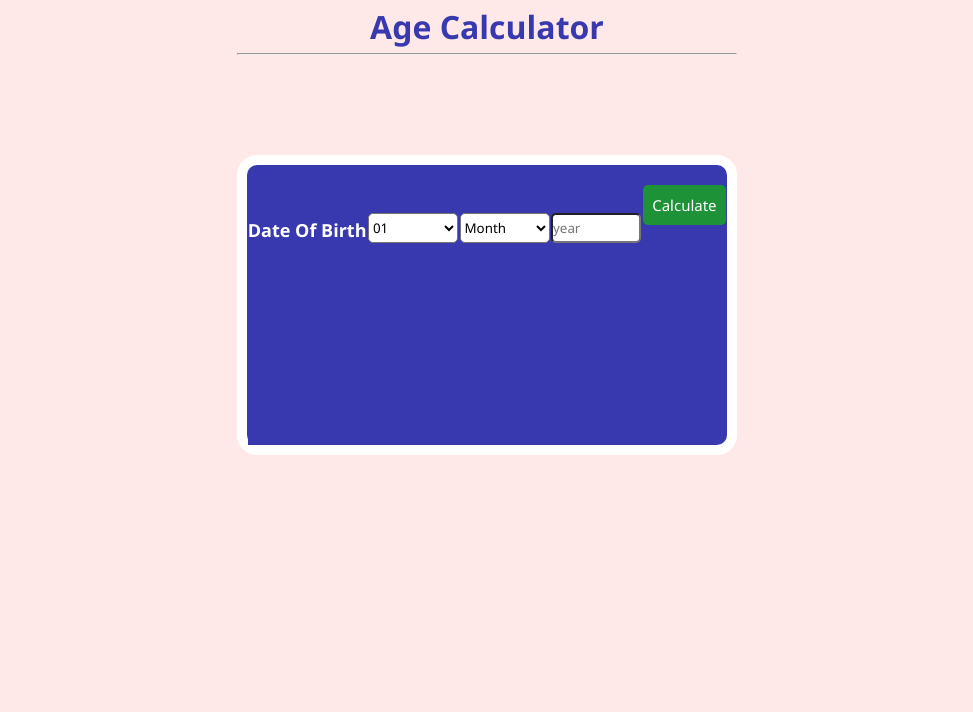
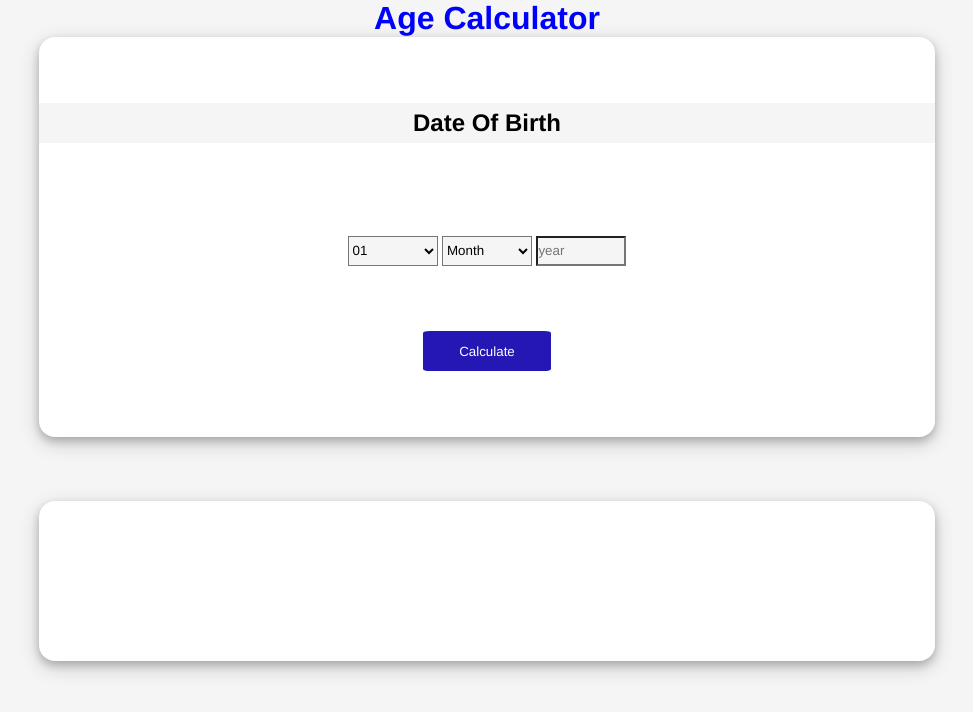
Before and after one commit to im-nikhilsharma/Age-calculator-, a plain HTML site: page index.html in a window 1280 px wide. Shown: the whole page, without its empty margins (153-1126 px from the left). Drawn offline with Linux system fonts and the light colour scheme; a script that the page names is missing.

Commit message:
Add files via upload

```diff
--- a/index.html
+++ b/index.html
@@ -11,10 +11,13 @@
 </head>
 
 <body>
+    <div class="main">
         <h1 class="heading">Age Calculator</h1>
-    <hr class="firstline">
         <div class="box1">
+            <div class="titlediv">
                 <h2 class="title">Date Of Birth</h2>
+            </div>
+            <div class="fill">
                 <select name="date" id="date">
                     <option value="01">01</option>
                     <option value="02">02</option>
@@ -49,7 +52,7 @@
                     <option value="31">31</option>
                 </select>
                 <select name="month" id="month">
-            <option value=""selected disabled>Month</option>
+                    <option value="" selected disabled>Month</option>
                     <option value="january">Jan</option>
                     <option value="february">Feb</option>
                     <option value="march">Mar</option>
@@ -63,10 +66,14 @@
                     <option value="november">Nov</option>
                     <option value="december">Dec</option>
                 </select>
-        <input type="text" placeholder="year"name="year" id="year">
-            <button onclick="calculateAge">Calculate</button>
+                <input type="text" placeholder="year" name="year" id="year">
             </div>
+            <button onclick="calculateAge()">Calculate</button>
+        </div>
+        <div id="show_result">
 
+        </div>
+    </div>
 </body>
 
 </html>
--- a/javascript.js
+++ /dev/null
@@ -1,13 +0,0 @@
-const calculateAge = () => {
-    let date=document.getElementById("date").value;
-    let month=document.getElementById("month").value;
-    let year=document.getElementById("year").value;
-
-    if(date>31) {
-        alert("input valid date");
-        return;
-    }
-    //parse
-    let dob = new Date(`${date} ${month} ${year}`);
-    console.log(dob);
-}
--- a/mystyle.css
+++ b/mystyle.css
@@ -1,87 +1,80 @@
 *{
     margin: 0%; padding: 0%;
     box-sizing: border-box;
-    background-color: rgb(255, 232, 232);
-    font-family: 'Segoe UI', Tahoma, Geneva, Verdana, sans-serif;
+    font-family:'Franklin Gothic Medium', 'Arial Narrow', Arial, sans-serif;
 }
 body{
-    display: grid;
-    justify-content: center;
+    background-color: whitesmoke;
+}
+.main{
+    display: flex;
+    justify-content:space-evenly;
+    align-items: center;
+    flex-direction: column;
 }
 .heading{
-    margin-top: 1%;
-    display: grid;
-    place-items: center;
-    color: rgb(57, 57, 175);
-}
-.firstline{
-    margin-top: 1%;
-    color: rgb(57, 57, 175);
+    color: blue;
 }
 .box1{
-    background-color: rgb(57, 57, 175);
+    background-color: white;
+    width: 70vw; height: 50vh;
+    border-radius: 2vh;
     display: flex;
-    flex-direction: row;
-    justify-content: space-around;
-    flex-wrap: wrap;
-    margin-top: 100px;
-    border-radius: 20px;
-    border: 10px solid white;
-    height: 300px; width: 500px;
+    align-items: center;
+    justify-content: space-evenly;
+    flex-direction: column;
+    box-shadow: 0 4px 8px 0 rgba(0, 0, 0, 0.2), 0 6px 20px 0 rgba(0, 0, 0, 0.19);
+}
+.titlediv{
+    background-color: whitesmoke;
+    color: black;
+    height: 5vh; width: 70vw;
+    display: flex;
+    justify-content: center;
+    align-items: center;
+}
+button{
+    background-color: rgb(36, 23, 180);
+    color: white;
+    border: none;
+    cursor: pointer;
+    height: 5vh; width: 10vw;
+    border-radius: 5%;
+}
+button:hover{
+    background-color: rgb(52, 34, 247);
 }
 #date{
-    color: white;
+    background-color: whitesmoke;
+    color: black;
     width: 90px; height: 30px;
     margin-top: 10%;
 }
+#date:hover{
+    background-color: white;
+}
 #month{
-    color: white;
+    background-color: whitesmoke;
+    color: black;
     width: 90px; height: 30px;
     margin-top: 10%;
 }
+#month:hover{
+    background-color: white;
+}
 #year{
-    color: white;
+    background-color: whitesmoke;
+    color: black;
     width: 90px; height: 30px;
     margin-top: 10%;
 }
-.title{
-    color: white;
-    font-size: 18px;
-    margin-top: 11%;
+#year:hover{
+    background-color: white;
 }
-#age1{
-    color: white;
+#show_result{
+    background-color: white;
+    height: 20vh; width: 70vw;
+    border-radius: 2vh;
+    box-shadow: 0 4px 8px 0 rgba(0, 0, 0, 0.2), 0 6px 20px 0 rgba(0, 0, 0, 0.19);
+    margin-top: 5%;
 }
-button{
-    color: white;
-    display: flex;
-    align-self: center;
-    flex-wrap: wrap;
-    background-color: rgb(29, 146, 55);
-    font-size: 15px;
-    margin-top: -200px;
-    padding: 2%;
-    border: none;
-    border-radius: 5px;
-}
-#date{
-    border-radius: 5px;
-    background-color: white;
-    color: black;
-}
-#month{
-    border-radius: 5px;
-    background-color: white;
-    color: black;
-}
-#year{
-    border-radius: 5px;
-    background-color: white;
-    color: black;
-}
-button:hover{
-    background-color: rgb(93, 158, 55);
-}
-.title{
-    background-color: rgb(57, 57, 175);
-}
```
Lines whose indentation alone changed are shown as unchanged.
